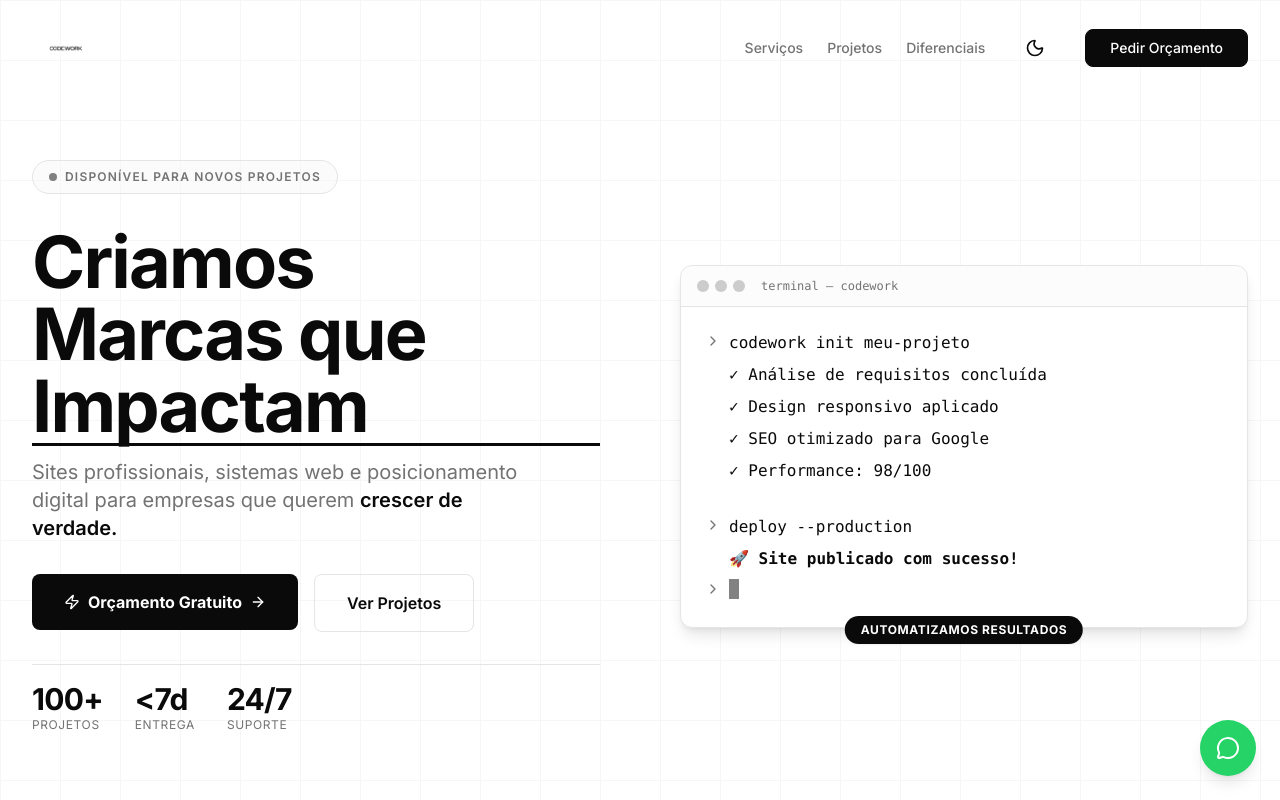
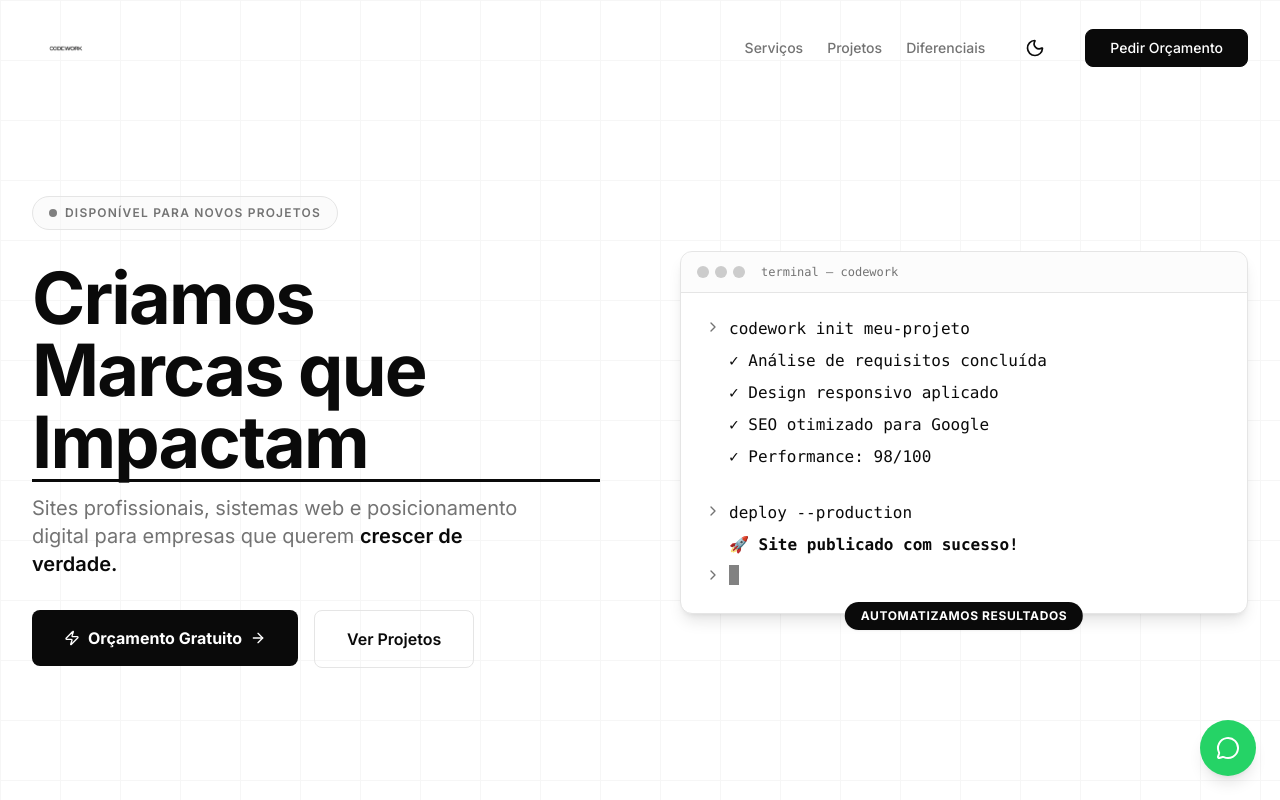
Before and after one commit to brenodev2007/CodeWork, a React (Vite) app: page / in a window 1280 px wide. Shown: the top 800 px of the page. Built offline with nearby package versions, Linux system fonts and the light colour scheme.

Commit message:
feat: add Hero component with animated text and interactive terminal simulation

```diff
--- a/src/components/Hero.tsx
+++ b/src/components/Hero.tsx
@@ -140,19 +140,7 @@ export const Hero = () => {
               </a>
             </div>
 
-            {/* Metrics strip */}
-            <div className="flex items-center justify-center lg:justify-start gap-8 pt-4 border-t border-border">
-              {[
-                { value: '100+', label: 'Projetos' },
-                { value: '<7d', label: 'Entrega' },
-                { value: '24/7', label: 'Suporte' },
-              ].map((metric, i) => (
-                <div key={i} className="text-center lg:text-left">
-                  <div className="text-2xl md:text-3xl font-bold tracking-tight">{metric.value}</div>
-                  <div className="text-xs text-muted-foreground uppercase tracking-wider">{metric.label}</div>
-                </div>
-              ))}
-            </div>
+
           </div>
 
           {/* Right: Interactive Terminal */}
```
